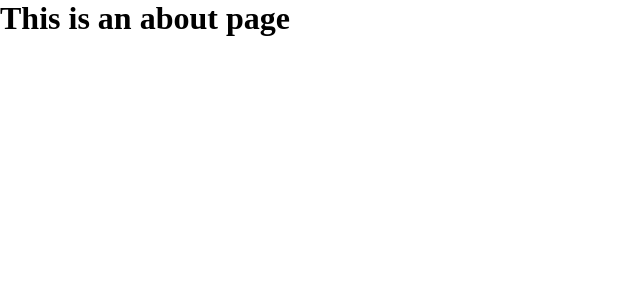
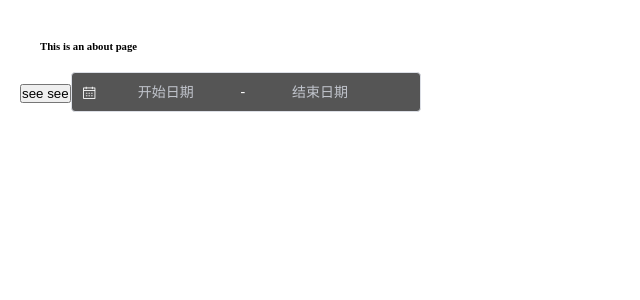
Before and after one commit to shiyuan598/map-3d, a Vue app: page /about in a window 1280 px wide. Shown: the top 300 px of the page, without its empty margins (0-640 px from the left). Built offline with nearby package versions, Linux system fonts and the light colour scheme.

Commit message:
修改datepicker样式

```diff
--- a/src/components/HelloWorld.vue
+++ b/src/components/HelloWorld.vue
@@ -7,6 +7,7 @@
     <div class="blue">
       <slot name="blue" username="my user" :some="someStr"></slot>
     </div>
+    <el-date-picker v-model="date" type="daterange"></el-date-picker>
   </div>
 </template>
 
@@ -15,6 +16,7 @@ export default {
   name: "HelloWorld",
   data() {
     return {
+      date: '',
       someStr: "绿蚁新醅酒",
       message: "hello hello",
       user: {
--- a/src/router/index.js
+++ b/src/router/index.js
@@ -1,6 +1,7 @@
 import Vue from 'vue';
 import VueRouter from 'vue-router';
 import Home from '../views/Home.vue';
+import HelloWorld from '../components/HelloWorld'
 
 Vue.use(VueRouter);
 
@@ -9,6 +10,11 @@ const routes = [
     path: '/home',
     name: 'Home',
     component: Home,
+  },
+  {
+    path: '/helloworld',
+    name: 'HelloWorld',
+    component: HelloWorld,
   },
   {
     path: '/about',
--- a/src/views/About.vue
+++ b/src/views/About.vue
@@ -1,5 +1,91 @@
 <template>
   <div class="about">
-    <h1>This is an about page</h1>
+    <h6>This is an about page</h6>
+    <button @click="see">see see</button>
+    <el-date-picker
+      type="daterange"
+      align="right"
+      unlink-panels
+      v-model="date"
+      start-placeholder="开始日期"
+      end-placeholder="结束日期"
+    ></el-date-picker>
   </div>
 </template>
+<script>
+export default {
+  data() {
+    return {
+      date: ""
+    };
+  },
+  methods: {
+    see() {
+      let url = "http://localhost:8081/#/Home?t=1601132421685";
+      window.open(url);
+    }
+  }
+};
+</script>
+<style lang="scss">
+$fontColor: #fff;
+$backgroundColor: #555;
+$SelectBackgroundColor: rgba(250, 250, 250, 0.1);
+.el-date-editor {
+  background-color: $backgroundColor;
+  color: $fontColor;
+
+  .el-range__close-icon,
+  .el-icon-date,
+  .el-range-separator {
+    color: $fontColor;
+  }
+  .el-range-input {
+    color: $fontColor;
+    background-color: $backgroundColor;
+  }
+}
+
+.el-popper[x-placement^="bottom"] .popper__arrow::after {
+  border-bottom-color: $backgroundColor;
+}
+
+.el-picker-panel {
+  width: 512px;
+  color: $fontColor;
+  background-color: $backgroundColor;
+  .el-picker-panel__icon-btn {
+    color: $fontColor;
+  }
+  .el-date-range-picker__header {
+    height: 24px;
+  }
+  .el-date-table {
+    th {
+      color: $fontColor;
+      padding: 2px;
+    }
+    td {
+      span {
+        height: 20px;
+        width: 20px;
+        line-height: 20px;
+      }
+      div {
+        height: 26px;
+      }
+    }
+  }
+  .el-date-table td.in-range div {
+    background-color: $SelectBackgroundColor;
+  }
+}
+</style>
+<style lang="scss" scoped>
+.about {
+  padding: 20px;
+}
+h6 {
+  margin: 20px;
+}
+</style>
```
